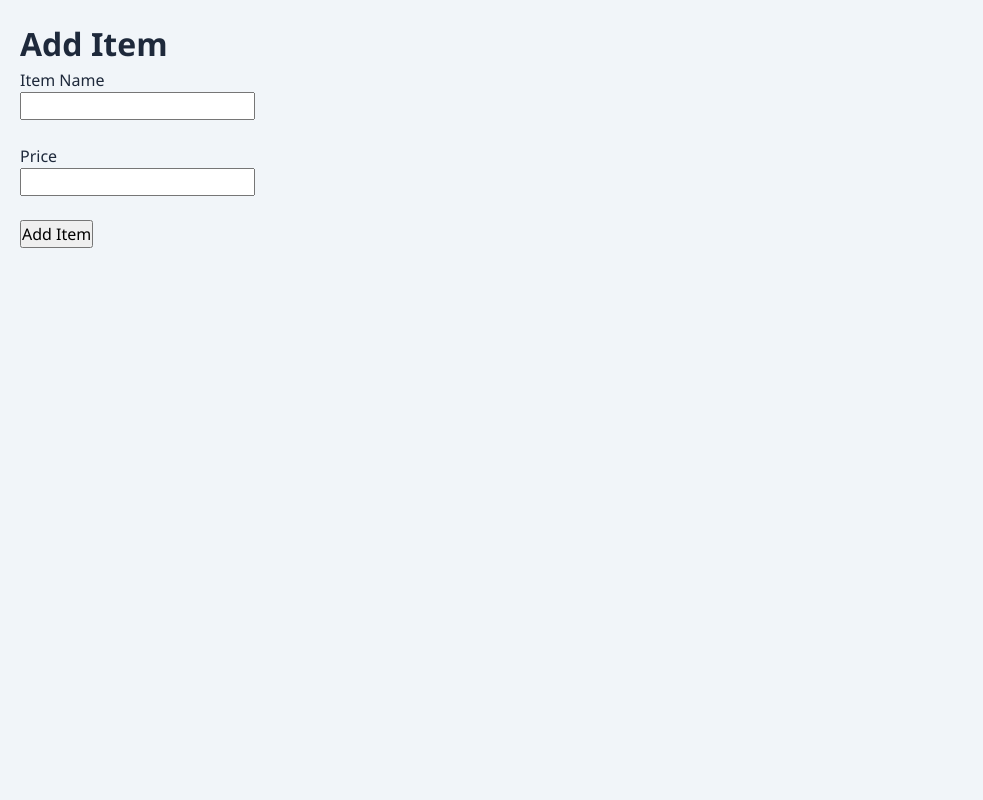
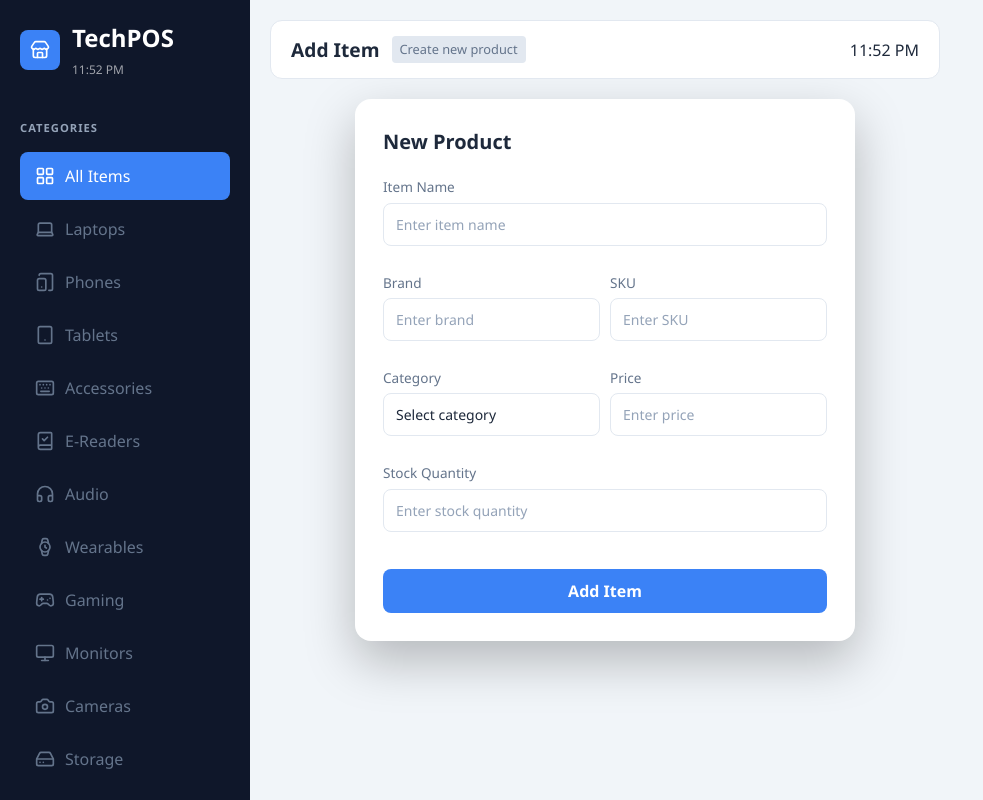
Before and after one commit to elli-min186/POS-system, a React app in the folder frontend/: page /add-item in a window 1280 px wide. Shown: the whole page, without its empty margins (0-983 px from the left). Built offline with nearby package versions, Linux system fonts and the light colour scheme; the HTML template or start-up script is replaced by a standard one.

Commit message:
Update AddItem.jsx

```diff
--- a/frontend/src/pages/AddItem.jsx
+++ b/frontend/src/pages/AddItem.jsx
@@ -1,57 +1,231 @@
-import { useState } from "react";
+import { useEffect, useState } from "react";
+import {
+  LayoutGrid,
+  Laptop,
+  TabletSmartphone,
+  Tablet,
+  Keyboard,
+  BookCheck,
+  Headphones,
+  Watch,
+  Gamepad2,
+  Monitor,
+  Camera,
+  HardDrive,
+  House,
+  Router,
+  Drone
+} from "lucide-react";
+import Sidebar from "../components/Sidebar";
+import "../css/home.css";
 
 function AddItem() {
+  const [time, setTime] = useState("");
+  const [selectedCategory, setSelectedCategory] = useState("all");
+
   const [name, setName] = useState("");
+  const [brand, setBrand] = useState("");
+  const [sku, setSku] = useState("");
+  const [category, setCategory] = useState("");
   const [price, setPrice] = useState("");
+  const [stockQuantity, setStockQuantity] = useState("");
+  const [message, setMessage] = useState("");
 
-  const addItem = (e) => {
+  useEffect(() => {
+    const updateClock = () => {
+      const now = new Date();
+      setTime(
+        now.toLocaleTimeString([], {
+          hour: "2-digit",
+          minute: "2-digit",
+        })
+      );
+    };
+
+    updateClock();
+    const interval = setInterval(updateClock, 1000);
+    return () => clearInterval(interval);
+  }, []);
+
+  const categories = [
+    { name: "all", label: "All Items", icon: <LayoutGrid size={18} /> },
+    { name: "Laptops", icon: <Laptop size={18} /> },
+    { name: "Smartphones", label: "Phones", icon: <TabletSmartphone size={18} /> },
+    { name: "Tablets", icon: <Tablet size={18} /> },
+    { name: "Accessories", icon: <Keyboard size={18} /> },
+    { name: "E-Readers", icon: <BookCheck size={18} /> },
+    { name: "Audio", icon: <Headphones size={18} /> },
+    { name: "Wearables", icon: <Watch size={18} /> },
+    { name: "Gaming", icon: <Gamepad2 size={18} /> },
+    { name: "Monitors", icon: <Monitor size={18} /> },
+    { name: "Cameras", icon: <Camera size={18} /> },
+    { name: "Storage", icon: <HardDrive size={18} /> },
+    { name: "Smart Home", icon: <House size={18} /> },
+    { name: "Networking", icon: <Router size={18} /> },
+    { name: "Drones", icon: <Drone size={18} /> }
+  ];
+
+  const handleSubmit = (e) => {
     e.preventDefault();
+
+    const newItem = {
+      name,
+      brand,
+      sku,
+      category,
+      price: Number(price),
+      stock_quantity: Number(stockQuantity)
+    };
 
     fetch("http://localhost:8080/api/items", {
       method: "POST",
-      headers: { "Content-Type": "application/json" },
-      body: JSON.stringify({ name: name, price: price }),
+      headers: {
+        "Content-Type": "application/json"
+      },
+      body: JSON.stringify(newItem)
     })
       .then((res) => res.json())
       .then(() => {
-        alert("Item added!");
-        // stay on this page:
-        // clear the form so it feels successful
+        setMessage("Item added successfully!");
+
         setName("");
+        setBrand("");
+        setSku("");
+        setCategory("");
         setPrice("");
+        setStockQuantity("");
       })
-      .catch((err) => console.log(err));
+      .catch((err) => {
+        console.error("Error adding item:", err);
+        setMessage("Failed to add item.");
+      });
   };
 
   return (
-    <div style={{ padding: "20px" }}>
+    <div className="container">
+      <Sidebar
+        time={time}
+        showCategories={true}
+        categories={categories}
+        selectedCategory={selectedCategory}
+        onCategoryChange={setSelectedCategory}
+        activePage="add"
+      />
+
+      <main className="main-content">
+        <header className="top-bar">
+          <div className="header-left">
             <h1>Add Item</h1>
+            <span className="tag">Create new product</span>
+          </div>
 
-      <form onSubmit={addItem}>
-        <div>
-          <p>Item Name</p>
+          <div className="header-right">
+            <span>{time}</span>
+          </div>
+        </header>
+
+        <div className="modal-content" style={{ margin: "0 auto" }}>
+          <div className="modal-header">
+            <h3>New Product</h3>
+          </div>
+
+          <form onSubmit={handleSubmit}>
+            <div className="form-group">
+              <label>Item Name</label>
               <input
                 type="text"
+                placeholder="Enter item name"
                 value={name}
                 onChange={(e) => setName(e.target.value)}
+                required
               />
             </div>
 
-        <br />
-
-        <div>
-          <p>Price</p>
+            <div className="form-row">
+              <div className="form-group" style={{ flex: 1 }}>
+                <label>Brand</label>
                 <input
-            type="number"
-            value={price}
-            onChange={(e) => setPrice(e.target.value)}
+                  type="text"
+                  placeholder="Enter brand"
+                  value={brand}
+                  onChange={(e) => setBrand(e.target.value)}
                 />
               </div>
 
-        <br />
+              <div className="form-group" style={{ flex: 1 }}>
+                <label>SKU</label>
+                <input
+                  type="text"
+                  placeholder="Enter SKU"
+                  value={sku}
+                  onChange={(e) => setSku(e.target.value)}
+                />
+              </div>
+            </div>
 
-        <button type="submit">Add Item</button>
+            <div className="form-row">
+              <div className="form-group" style={{ flex: 1 }}>
+                <label>Category</label>
+                <select
+                  value={category}
+                  onChange={(e) => setCategory(e.target.value)}
+                  required
+                >
+                  <option value="">Select category</option>
+                  <option value="Laptops">Laptops</option>
+                  <option value="Smartphones">Smartphones</option>
+                  <option value="Tablets">Tablets</option>
+                  <option value="Accessories">Accessories</option>
+                  <option value="E-Readers">E-Readers</option>
+                  <option value="Audio">Audio</option>
+                  <option value="Wearables">Wearables</option>
+                  <option value="Gaming">Gaming</option>
+                  <option value="Monitors">Monitors</option>
+                  <option value="Cameras">Cameras</option>
+                  <option value="Storage">Storage</option>
+                  <option value="Smart Home">Smart Home</option>
+                  <option value="Networking">Networking</option>
+                  <option value="Drones">Drones</option>
+                </select>
+              </div>
+
+              <div className="form-group" style={{ flex: 1 }}>
+                <label>Price</label>
+                <input
+                  type="number"
+                  placeholder="Enter price"
+                  value={price}
+                  onChange={(e) => setPrice(e.target.value)}
+                  required
+                />
+              </div>
+            </div>
+
+            <div className="form-group">
+              <label>Stock Quantity</label>
+              <input
+                type="number"
+                placeholder="Enter stock quantity"
+                value={stockQuantity}
+                onChange={(e) => setStockQuantity(e.target.value)}
+                required
+              />
+            </div>
+
+            <div className="modal-actions">
+              <button type="submit" className="submit-btn">
+                Add Item
+              </button>
+            </div>
+
+            {message && (
+              <p style={{ marginTop: "15px", color: "#2563eb", fontWeight: "500" }}>
+                {message}
+              </p>
+            )}
           </form>
+        </div>
+      </main>
     </div>
   );
 }
```
Lines whose indentation alone changed are shown as unchanged.
